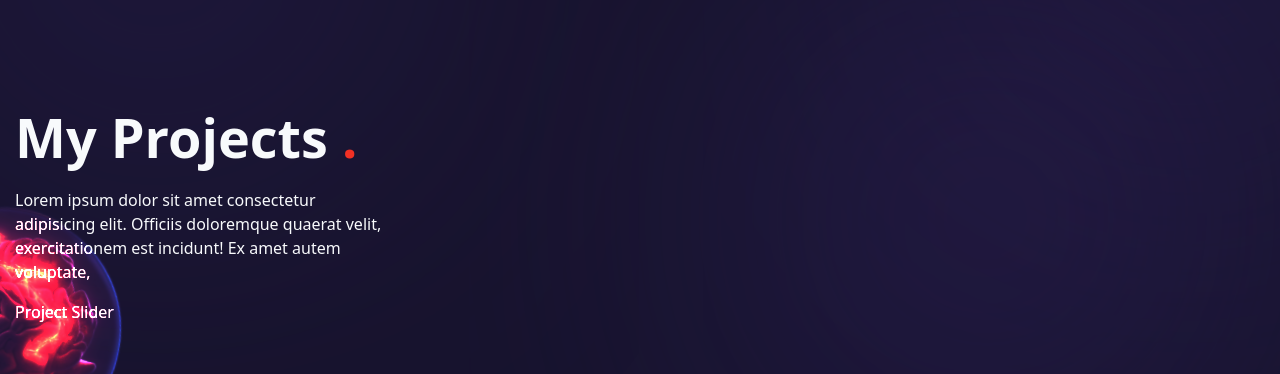
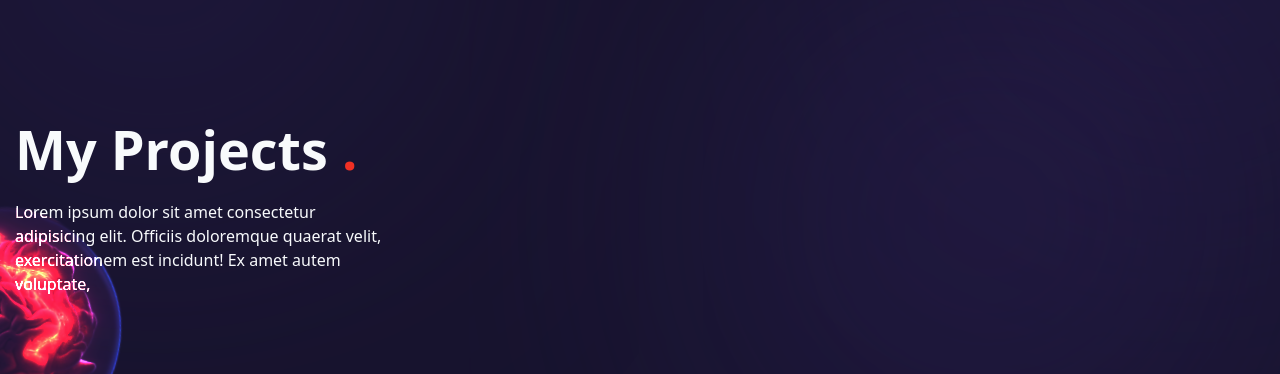
Before and after one commit to anton-lokianov/portfolio, a React (Vite) app: page / in a window 1280 px wide. Shown: the part 1803-2177 px from the top of the page. Built offline with nearby package versions, Linux system fonts and the light colour scheme.

Commit message:
changing the home page

```diff
--- a/package.json
+++ b/package.json
@@ -16,6 +16,7 @@
     "react-icons": "^4.10.1",
     "react-router-dom": "^6.15.0",
     "react-tsparticles": "^2.12.2",
+    "swiper": "^10.2.0",
     "tsparticles": "^2.12.0"
   },
   "devDependencies": {
--- a/src/components/About.jsx
+++ b/src/components/About.jsx
@@ -1,4 +1,3 @@
-import Avatar from "./Avatar";
 import Circles from "./Circles";
 import { motion } from "framer-motion";
 import { fadeIn } from "../utils/variants";
--- a/src/components/Avatar.jsx
+++ b/src/components/Avatar.jsx
@@ -1,4 +1,4 @@
-import image from "../assets/avatar.png";
+import image from "../assets/avatar2.png";
 
 const Avatar = () => {
   return (
--- a/src/components/Home.jsx
+++ b/src/components/Home.jsx
@@ -6,7 +6,7 @@ import ParticlesContainer from "./ParticlesContainer";
 
 const Home = () => {
   return (
-    <div className="bg-primary/60 h-full">
+    <div className="bg-primary/30 h-full">
       <div className="w-full h-full bg-gradient-to-r from-primary/10 via-black/30">
         <div className="text-center flex flex-col justify-center xl:pt-40 xl:text-left h-full container mx-auto">
           <motion.h1
@@ -43,12 +43,17 @@ const Home = () => {
           </motion.div>
         </div>
       </div>
-      <div className="w-[1200px] h-full absolute right-0 bottom-0">
-        <div className="bg-none xl:bg-explosion xl:bg-cover xl:bg-right xl:bg-no-repeat w-full h-full absolute mix-blend-color-dodge translate-z-0">
-        </div>
+      <div className="w-[1400px] h-full absolute -right-0 bottom-0">
         {/* <ParticlesContainer /> */}
+        <motion.div
+          variants={fadeIn("up", 0.5)}
+          initial="hidden"
+          animate="show"
+          exit="hidden"
+          transition={{ duration: 0.1, ease: "easeInOut" }}
+          className="bg-none xl:bg-avatar2 xl:bg-cover xl:bg-right xl:bg-no-repeat w-full h-full mix-blend-color-dodge translate-z-0"></motion.div>
 
-        <motion.div
+        {/* <motion.div
           variants={fadeIn("up", 0.5)}
           initial="hidden"
           animate="show"
@@ -56,7 +61,7 @@ const Home = () => {
           transition={{ duration: 0.1, ease: "easeInOut" }}
           className="w-full h-full max-w-[737px] max-h-[678px] absolute -bottom-0 lg:right-[8%]">
           <Avatar />
-        </motion.div>
+        </motion.div> */}
       </div>
     </div>
   );
--- a/src/components/ProjectSlider.jsx
+++ b/src/components/ProjectSlider.jsx
@@ -1,4 +1,11 @@
-const projectSlides = {
+import { Swiper, SwiperSlide } from "swiper/react";
+import "swiper/css";
+import "swiper/css/free-mode";
+import "swiper/css/pagination";
+import { Pagination } from "swiper/modules";
+import { BsArrowRight } from "react-icons/bs";
+
+const projectSlider = {
   slides: [
     {
       images: [
@@ -44,7 +51,7 @@ const projectSlides = {
 };
 
 const ProjectSlider = () => {
-  return <div>Project Slider</div>;
+  return <Swiper></Swiper>;
 };
 
 export default ProjectSlider;
--- a/src/components/Projects.jsx
+++ b/src/components/Projects.jsx
@@ -1,23 +1,40 @@
-import Circles from "./Circles";
 import Bulb from "./Bulb";
-import ProjectSlider from "./ProjectSlider"
+import ProjectSlider from "./ProjectSlider";
 import { motion } from "framer-motion";
-import { fadeIn } from './../utils/variants';
+import { fadeIn } from "./../utils/variants";
 
 const Projects = () => {
   return (
     <div className="h-full bg-primary/30 py-36 flex items-center">
-      {/* <Circles /> */}
       <div className="container mx-auto">
-        <div className="flex flex-col xl:flex-rwo gap-x-8">
+        <div className="flex flex-col xl:flex-row gap-x-8">
           <div className="text-center flex xl:w-[30vw] flex-col lg:text-left mb-4 xl:mb-0">
-            <motion.h2 variants={fadeIn("up", 0.2)} initial="hidden" animate="show" exit="hidden" className="h2 xl:mt-8">
+            <motion.h2
+              variants={fadeIn("up", 0.2)}
+              initial="hidden"
+              animate="show"
+              exit="hidden"
+              className="h2 xl:mt-8">
               My Projects <span className="text-accent">.</span>
             </motion.h2>
-            <motion.p variants={fadeIn("up", 0.4)} initial="hidden" animate="show" exit="hidden" className="mb-4 max-w-[400px] mx-auto lg:mx-0">Lorem ipsum dolor sit amet consectetur adipisicing elit. Officiis doloremque quaerat velit, exercitationem est incidunt! Ex amet autem voluptate,</motion.p>
+            <motion.p
+              variants={fadeIn("up", 0.4)}
+              initial="hidden"
+              animate="show"
+              exit="hidden"
+              className="mb-4 max-w-[400px] mx-auto lg:mx-0">
+              Lorem ipsum dolor sit amet consectetur adipisicing elit. Officiis
+              doloremque quaerat velit, exercitationem est incidunt! Ex amet
+              autem voluptate,
+            </motion.p>
           </div>
-          <motion.div variants={fadeIn("down", 0.6)} initial="hidden" animate="show" exit="hidden">
-          <ProjectSlider />
+          <motion.div
+            variants={fadeIn("down", 0.6)}
+            initial="hidden"
+            animate="show"
+            exit="hidden"
+            className="w-full xl:max-w-[65%]">
+            <ProjectSlider />
           </motion.div>
         </div>
       </div>
--- a/src/index.css
+++ b/src/index.css
@@ -14,6 +14,7 @@
 
 body #root {
   @apply w-full h-screen bg-site bg-cover bg-no-repeat relative text-slate-50;
+  /* overflow-x: hidden; */
 }
 
 .h1 {
@@ -23,3 +24,7 @@ body #root {
 .h2 {
   @apply text-[35px] leading-tight md:text-[54px] md:leading-[1.3] mb-4 font-semibold;
 }
+
+html {
+  scroll-behavior: smooth;
+}
--- a/tailwind.config.js
+++ b/tailwind.config.js
@@ -20,6 +20,7 @@ export default {
         site: 'url("./src/assets/site-bg.svg")',
         explosion: 'url("./src/assets/bg-explosion.png")',
         circleStar: 'url("./src/assets/circle-star.svg")',
+        avatar2: 'url("./src/assets/avatar2.png")',
       },
     },
     screen: {
```
Also changed, not shown: 2 other files (tests, documents, lock files or other folders).
